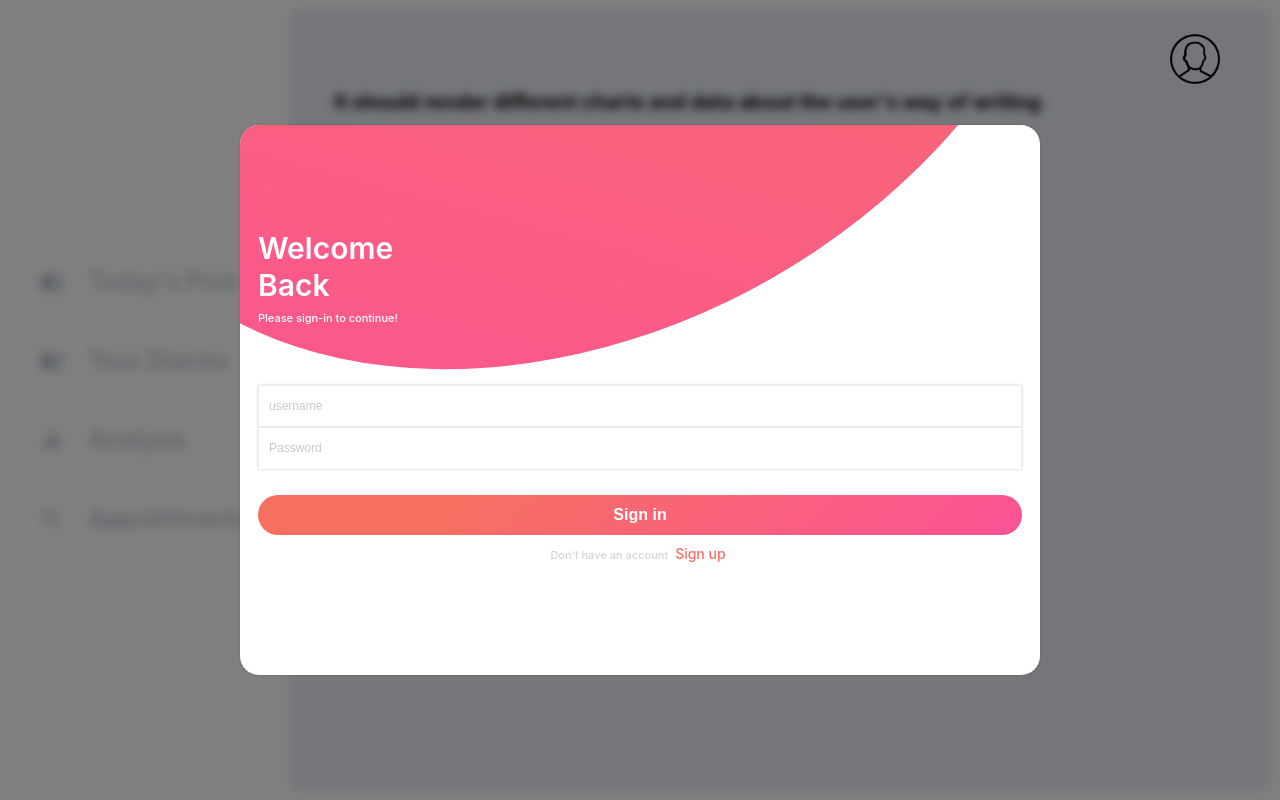
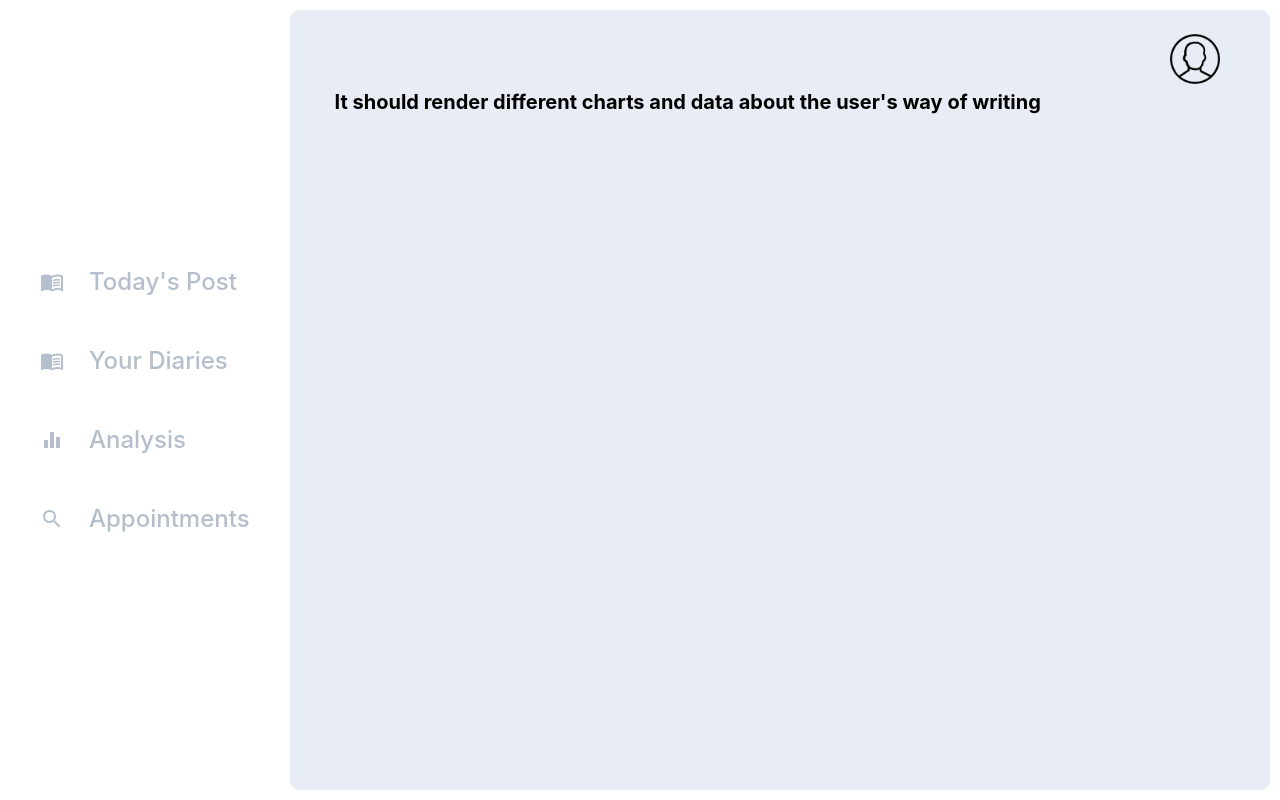
Before and after one commit to MentalDiaries/MentalDiaries-webfrontend, a React (Vite) app: page /analysis in a window 1280 px wide. Built offline with nearby package versions, Linux system fonts and the light colour scheme.

Commit message:
CSS changes for navigation

```diff
--- a/src/App.jsx
+++ b/src/App.jsx
@@ -17,7 +17,6 @@ function App() {
     <div className="App">
       <Router>
         <SideDrawer />
-        {user && <Login />}
         <Routes>
           <Route path="/" element={<Dashboard />}>
             <Route index element={<Post />} />
@@ -27,6 +26,7 @@ function App() {
           </Route>
         </Routes>
       </Router>
+      {!user && <Login />}
     </div>
   );
 }
--- a/src/components/Appointments/Appointments.jsx
+++ b/src/components/Appointments/Appointments.jsx
@@ -1,4 +1,4 @@
-import React from 'react';
+import React, {useEffect} from 'react';
 
 const Appointments = () => {
   useEffect(() => {
--- a/src/components/Dashboard/Dashboard.css
+++ b/src/components/Dashboard/Dashboard.css
@@ -4,8 +4,8 @@
   display: flex;
 }
 .dashboard__content {
-  /* background-color: #d19592;
-  background-image: linear-gradient(315deg, #d19592 0%, #c81f70 74%); */
+
+
   display: flex;
   flex-direction: column;
   padding: 0 4.5rem;
--- a/src/components/Login/Login-src/accountBox/loginForm.jsx
+++ b/src/components/Login/Login-src/accountBox/loginForm.jsx
@@ -25,10 +25,10 @@ export function LoginForm(props) {
       <Marginer direction="vertical" margin="1em" />
       <MutedLink href="#">
         Don't have an account{" "}
-        <BoldLink href="#" onClick={switchToSignup}>
+      </MutedLink>
+      <BoldLink href="#" onClick={switchToSignup}>
           Sign up
-        </BoldLink>
-      </MutedLink>
+      </BoldLink>
     </BoxContainer>
   );
 }
--- a/src/components/Login/Login-src/accountBox/signupForm.jsx
+++ b/src/components/Login/Login-src/accountBox/signupForm.jsx
@@ -29,8 +29,8 @@ export function SignupForm(props) {
 
   // };
   // const handleSubmit = async (e) => {
+  //     e.preventDefault();
   //   if(cnfPassword===password){
-  //     e.preventDefault();
   //     try {
   //       let res = await fetch("", {
   //         method: "POST",
--- a/src/components/SideDrawer/SideDrawer.css
+++ b/src/components/SideDrawer/SideDrawer.css
@@ -13,7 +13,7 @@
   row-gap: 3rem;
 }
 .drawer__item {
-  transition: all 250ms ease-in;
+  transition: all 150ms ease-in;
   cursor: pointer;
   align-items: center;
   padding: 1rem 2rem;
@@ -27,7 +27,9 @@
   column-gap: 2.5rem;
 }
 .drawer__item:hover {
-  background-color: var(--black);
+  background-color: #fc5296;
+  background-image:
+   linear-gradient(315deg, #fc5296 0%, #f67062 74%);
   color: #ffffff;
   box-shadow: 0 0 0.9rem var(--box-shadow);
 }
```
Also changed, not shown: src/components/Navigation/Navigation.css (line endings or trailing spaces).
